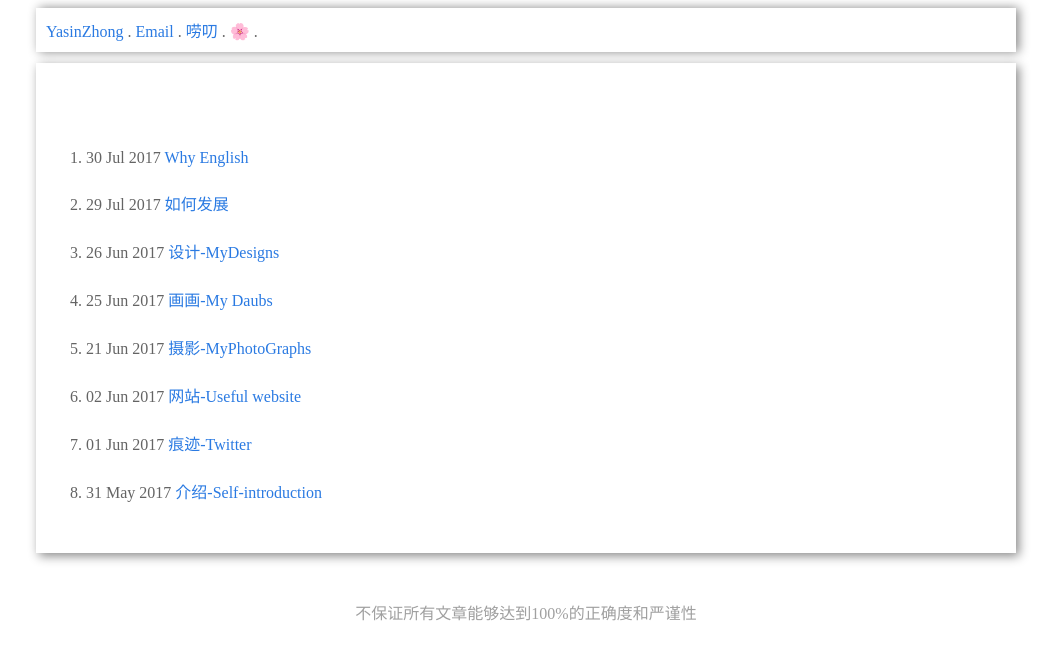
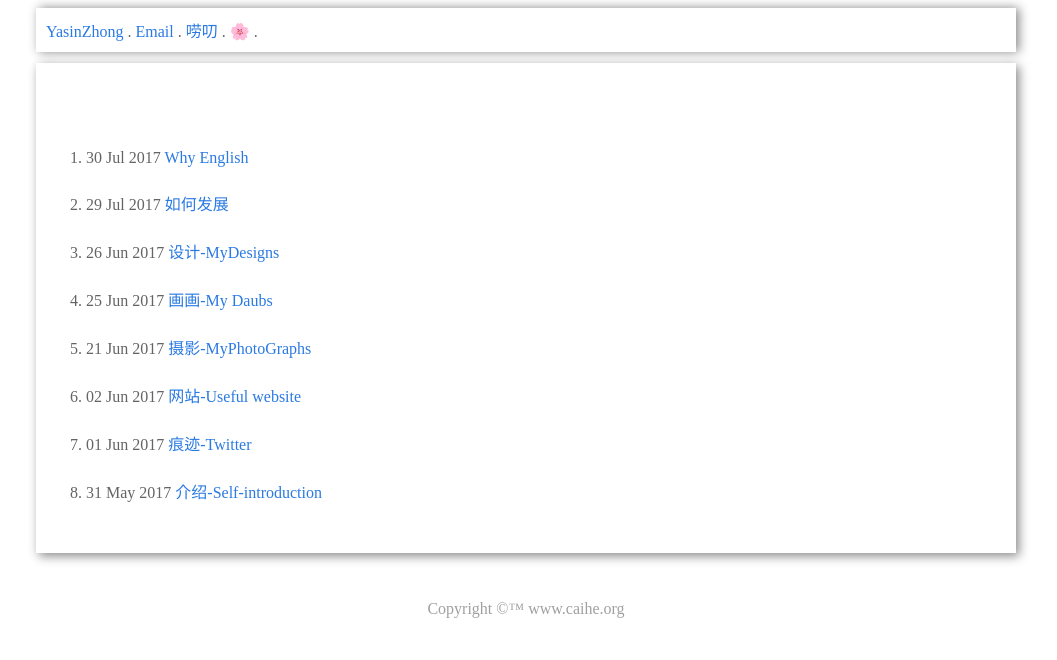
Before and after one commit to YasinZhong/yasinzhong.github.io, a Jekyll site: the page built from index.html, in a window 1280 px wide. Shown: the top 660 px of the page, without its empty margins (114-1171 px from the left). Built offline with Jekyll 4.4.1, drawn with Linux system fonts in a browser that asks for light colours.

Commit message:
footer copy right

```diff
--- a/_layouts/default.html
+++ b/_layouts/default.html
@@ -22,7 +22,7 @@
 
 	  <div id="div-footer" style="text-align:center;color:rgb(160,160,160);text-size:0.5em;">
 		<br/><br/>
-		不保证所有文章能够达到100%的正确度和严谨性
+			Copyright ©™ www.caihe.org
 	  </div>
 
 		<script type="text/javascript" src="/cssjs/a.js"></script>
```
